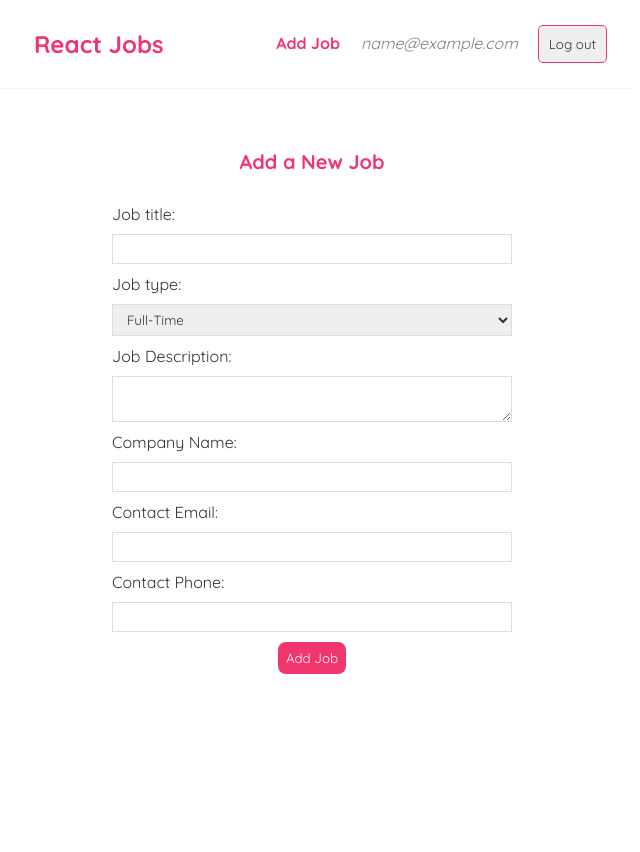
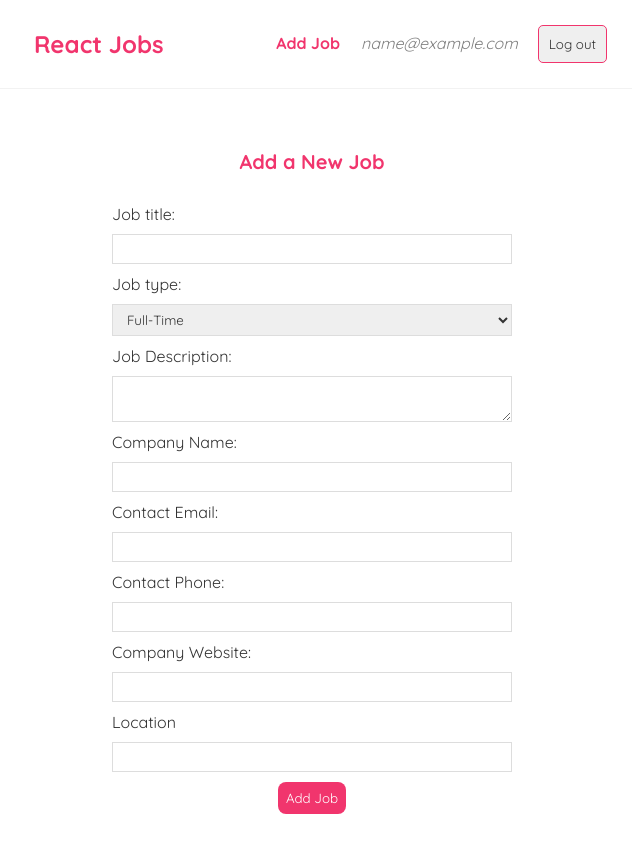
Before and after one commit to AaroSaila/metropolia-webdev-coding-marathon3, a React (Vite) app in the folder frontend/: page /jobs/add-job in a window 1280 px wide. Shown: the top 852 px of the page, without its empty margins (328-968 px from the left). Before the commit the page ends 800 px from the top, so only its background shows below. Built offline with nearby package versions, Linux system fonts and the light colour scheme; sample sign-in values are in the browser's storage.

Commit message:
AddJobPage modified (auth)

```diff
--- a/frontend/src/pages/AddJobPage.jsx
+++ b/frontend/src/pages/AddJobPage.jsx
@@ -8,6 +8,12 @@ const AddJobPage = () => {
   const [companyName, setCompanyName] = useState("");
   const [contactEmail, setContactEmail] = useState("");
   const [contactPhone, setContactPhone] = useState("");
+  const [website, setWebsite] = useState('');
+  const [location, setLocation] = useState('');
+  const [salary, setSalary] = useState('');
+  const [status, setStatus] = useState('open');
+  const [applicationDeadline, setApplicationDeadline] = useState('');
+  const [requirements, setRequirements] = useState('');
 
   const user = JSON.parse(localStorage.getItem("user"));
   const token = user ? user.token : null;
@@ -46,7 +52,13 @@ const AddJobPage = () => {
         name: companyName,
         contactEmail,
         contactPhone,
+        website,
       },
+      location,
+      salary,
+      status,
+      applicationDeadline,
+      requirements: requirements.split(',').map(req => req.trim()),
     };
 
     const success = await addJob(newJob);
@@ -104,6 +116,10 @@ const AddJobPage = () => {
           value={contactPhone}
           onChange={(e) => setContactPhone(e.target.value)}
         />
+        <label>Company Website:</label>
+        <input type="url" value={website} onChange={(e) => setWebsite(e.target.value)}></input>
+        <label>Location</label>
+        <input type="text" value={location} onChange={ (e) => setLocation(e.target.value)}></input>
         <button type="submit">Add Job</button>
       </form>
     </div>
```
